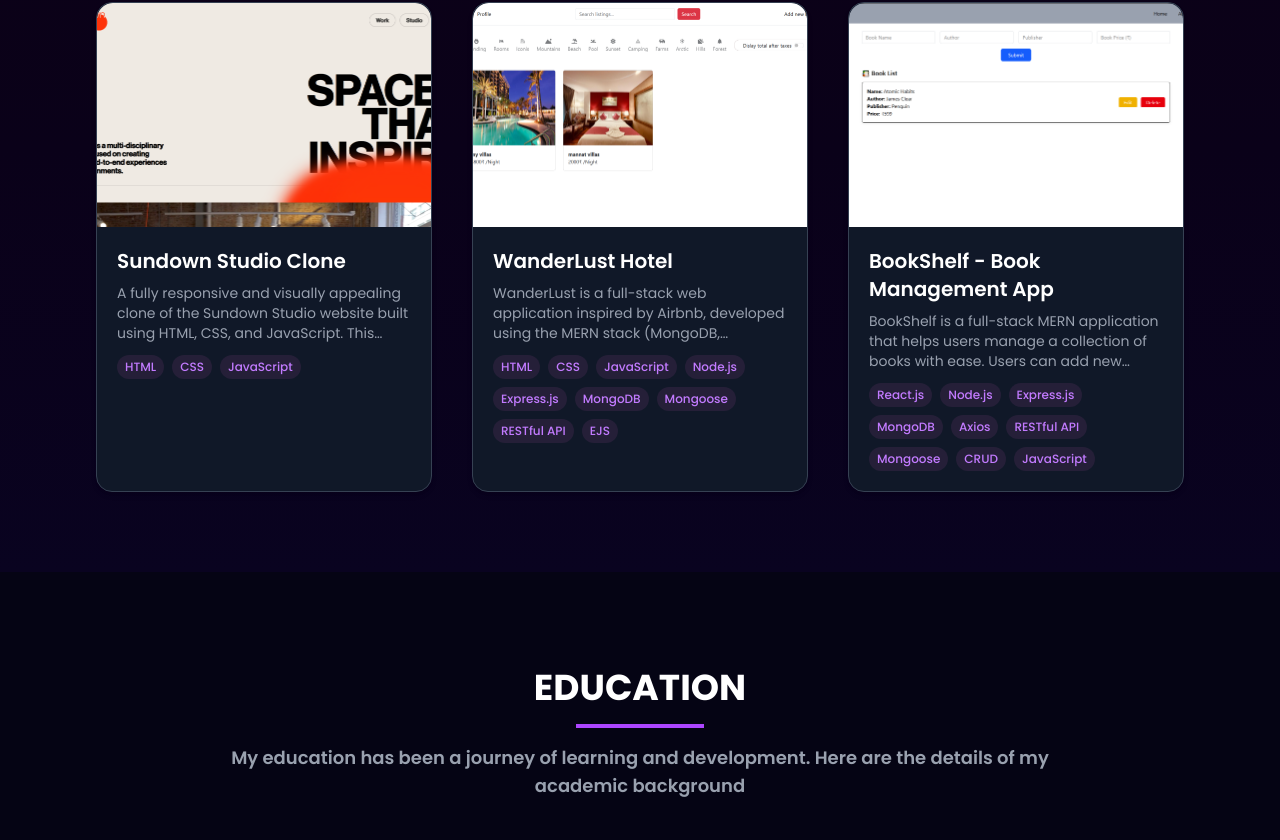
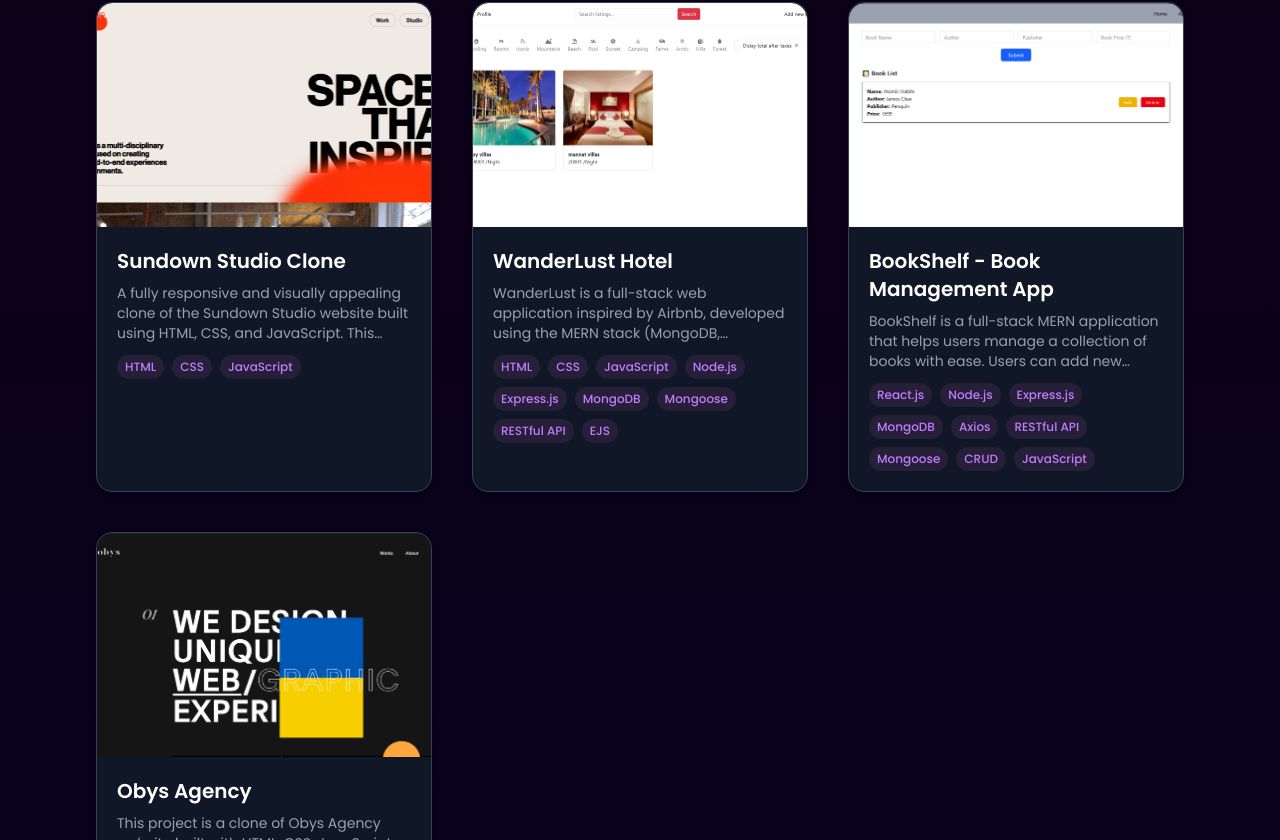
Before and after one commit to rehansari02/My-Portfolio, a React (Vite) app: page / in a window 1280 px wide. Shown: the part 1960-2800 px from the top of the page. Built offline with nearby package versions, Linux system fonts and the light colour scheme.

Commit message:
new project add obys

```diff
--- a/src/constant.js
+++ b/src/constant.js
@@ -23,6 +23,7 @@ import UCC from "./assets/Education logo/Udhna.png";
 import Sundown from "./assets/Work/Sundown.png";
 import Hotel from "./assets/Work/Airbnb.png";
 import Book from "./assets/Work/book-management.png";
+import obys from "./assets/Work/obysss.png";
 
 export const SkillsInfo = [
   {
@@ -139,4 +140,14 @@ export const projects = [
     github: "https://github.com/rehansari02/book-management.git",
     webapp: "https://book-management-61re.vercel.app/",
   },
+  {
+    id: 3,
+    title: "Obys Agency",
+    description:
+      "This project is a clone of Obys Agency website built with HTML, CSS, JavaScript, and GSAP. It showcases advanced frontend animations and transitions, inspired by modern creative portfolio websites.",
+    image: obys,
+    tags: ["HTML", "CSS", "JavaScript", "GSAP"],
+    github: "https://github.com/rehansari02/Obys-Agency.git",
+    webapp: "https://obys-agency-clone-ar.netlify.app/",
+  },
 ];
```
Also changed, not shown: src/assets/Work/obysss.png (added).
